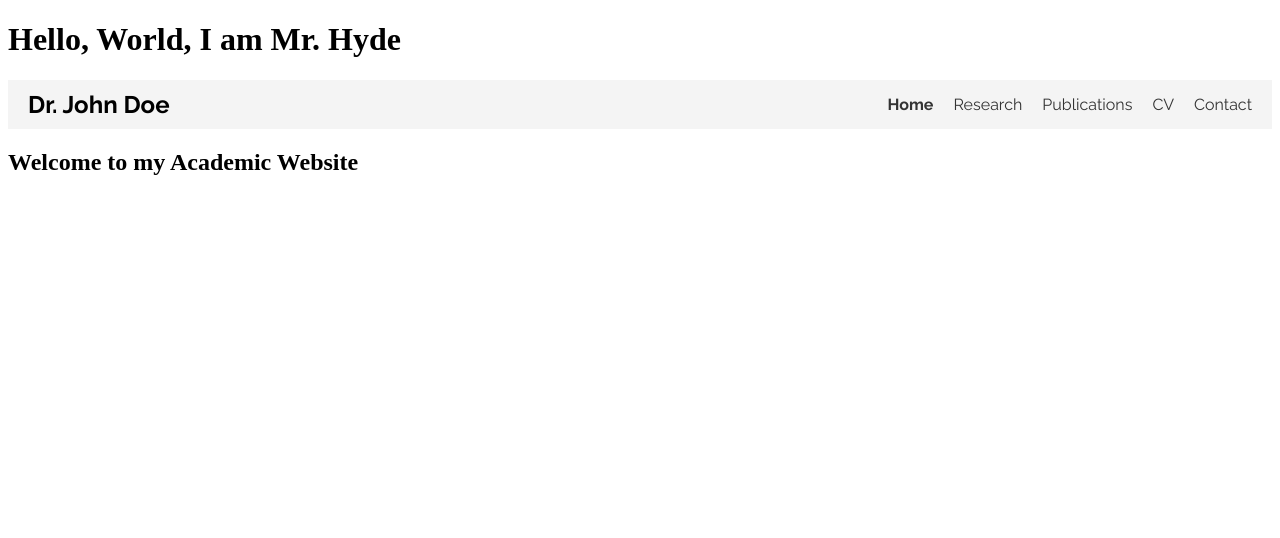
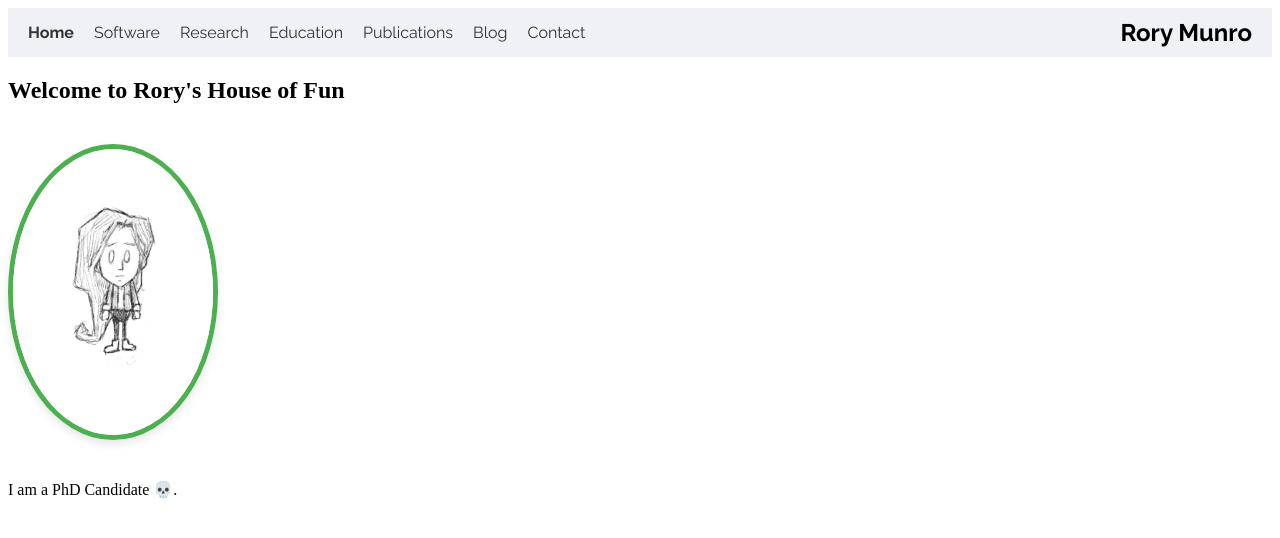
Before and after one commit to Adoni5/adoni5.github.io, a plain HTML site: page index.html in a window 1280 px wide. Drawn offline with Linux system fonts and the light colour scheme; files that its build step writes are made by us from their sources.

Commit message:
Add some sections and portrait

```diff
--- a/index.html
+++ b/index.html
@@ -2,32 +2,46 @@
 <html lang="en">
 <head>
 <link href="https://fonts.googleapis.com/css2?family=Raleway:wght@400;700&display=swap" rel="stylesheet">
-<link rel="stylesheet" href="styles.css">
+<link rel="stylesheet" href="static/styles.css">
+<link rel="icon" href="favicon-32x32.png" type="image/png">
 <meta charset="UTF-8">
 <meta name="viewport" content="width=device-width, initial-scale=1.0">
 <title>Rory Munro | School of Life Sciences</title>
 </head>
 <body>
-<h1>Hello, World, I am Mr. Hyde</h1>
     <!-- Header Section -->
     <header class="header">
-        <div class="logo">
-            Dr. John Doe
-        </div>
         <nav>
             <a href="#home" class="active">Home</a>
+            <a href="#software">Software</a>
             <a href="#research">Research</a>
+            <a href="#education">Education</a>
             <a href="#publications">Publications</a>
-            <a href="#cv">CV</a>
+            <a href="#blog">Blog</a>
+            <!-- <a href="#cv">CV</a> -->
             <a href="#contact">Contact</a>
         </nav>
+        <div class="logo">
+            Rory Munro
+        </div>
     </header>
 
     <!-- Main Content -->
     <main>
         <!-- Sample Section for Home -->
         <section id="home">
-            <h1>Welcome to my Academic Website</h1>
+            <h1>Welcome to Rory's House of Fun</h1>
+            <img src="static/rory_dst.jpg" alt="Rory Munro" class="portrait">
+            <p>
+                I am a PhD Candidate 💀.
+            </p>
+
+            <!-- Add more content here -->
+
+        </section>
+
+        <!-- Sample Section for Home -->
+        <section id="research">
             <!-- Add more content here -->
         </section>
 
--- a/styles.css
+++ b/styles.css
@@ -1,6 +1,6 @@
 /* Main Header Style */
 .header {
-    background-color: #f4f4f4;
+    background-color: #eff1f5;
     padding: 10px 20px;
     display: flex;
     justify-content: space-between;
@@ -9,6 +9,16 @@
     top: 0; /* It sticks to the top */
     z-index: 1000; /* Ensures the header is always on top of other content */
     font-family: 'Raleway', sans-serif; /* Setting the Raleway font */
+}
+
+.portrait {
+    max-width: 200px;
+    border-radius: 50%; /* This makes the image round */
+    margin: 20px 0;
+
+    /* Border properties */
+    border: 5px solid #4CAF50; /* This gives a 5px border with a pleasant green color */
+    box-shadow: 0 4px 8px rgba(0, 0, 0, 0.1); /* Optional: Adds a subtle shadow for depth */
 }
 
 /* Logo or Name */
```
Also changed, not shown: static/favicon-32x32.png (added), static/rory_dst.jpg (added).
